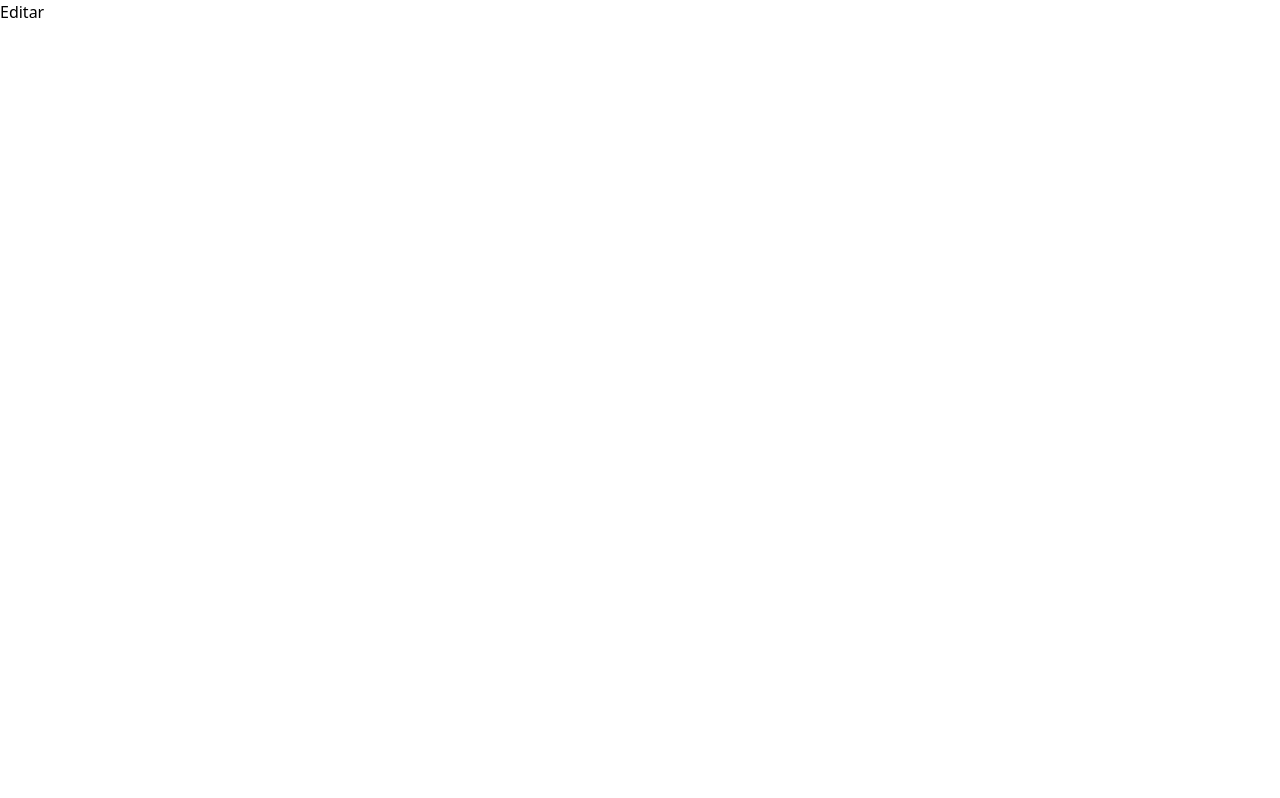
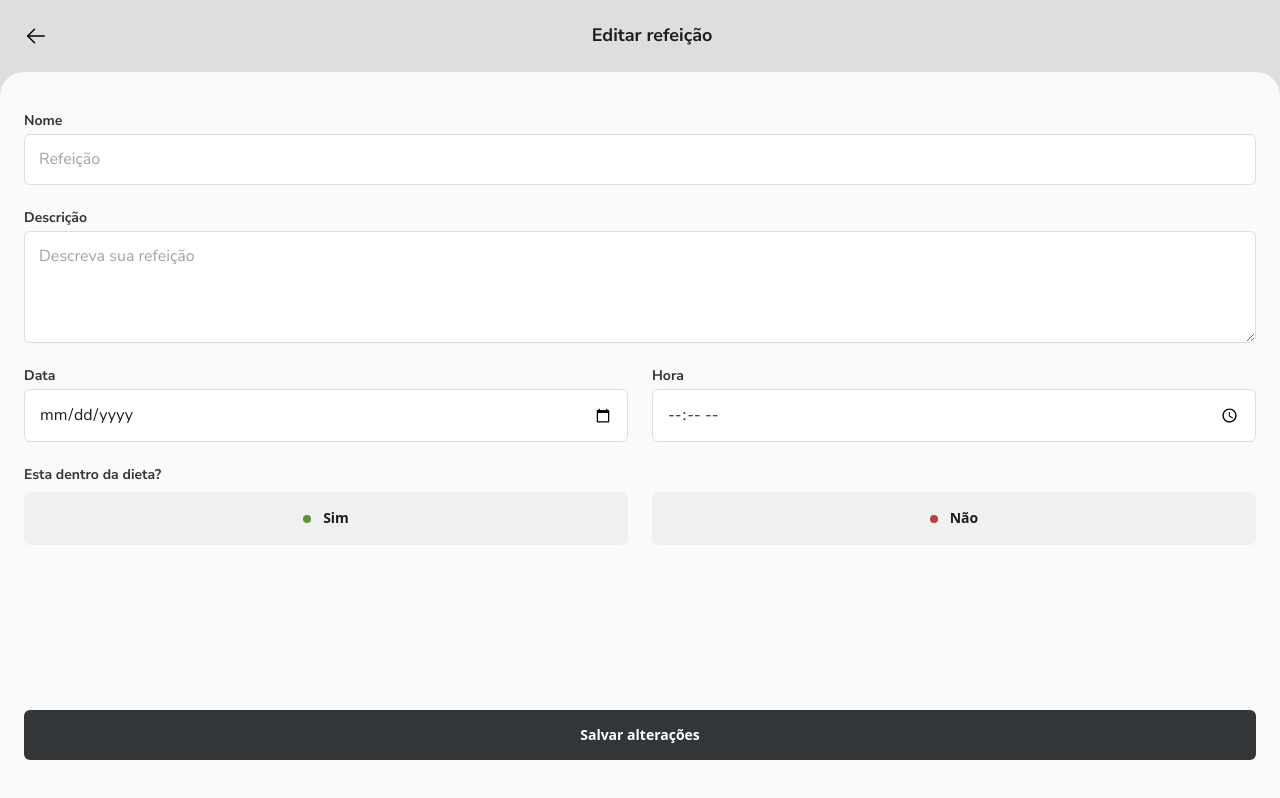
Before and after one commit to Du-devBR/daily-diet-web, a React (Vite) app: page /edit in a window 1280 px wide. Built offline with nearby package versions, Linux system fonts and the light colour scheme.

Commit message:
feat: criado estrutura e estilização editMeal

```diff
--- a/src/screens/editMeal/index.tsx
+++ b/src/screens/editMeal/index.tsx
@@ -1,7 +1,147 @@
+
+import {ArrowLeft} from 'phosphor-react'
+import { Link } from 'react-router-dom';
+import { formattedDate } from '../../util/formatDate';
+import { SubmitHandler, useForm } from 'react-hook-form';
+import { useState } from 'react';
+interface IMeal {
+  name: string,
+  description: string,
+  data?: string,
+  hour?: string
+  isDiet: boolean | null,
+  createdAt: Date
+}
+
 export function EditMeal() {
+  const [isDiet, setIsDiet] = useState<boolean | null>(null)
+  const {register, handleSubmit, reset, setError, clearErrors, formState: {errors}} = useForm<IMeal>()
+
+  function checkStateIsDiet(){
+    if(isDiet === null){
+      setError('isDiet', {
+        message: "Selecione sim ou não"
+      })
+    }
+  }
+
+  const handleRegisterNewMeal: SubmitHandler<IMeal> = (dados) =>{
+    const { data, hour } = dados;
+
+    if(Object.keys(errors).length === 0){
+      if(data && hour && isDiet !== null){
+        const form = {
+          ...dados,
+          createdAt: formattedDate(data, hour),
+          isDiet: isDiet
+        }
+        console.log(form);
+        reset()
+        setIsDiet(null)
+      }
+      if(isDiet === null){
+        setError('isDiet', {
+          message: "Selecione sim ou não"
+        })
+      }
+    }
+  }
+
   return (
-    <div>
-      <h1>Editar</h1>
+    <div className=" bg-BaseGray500">
+      <header className='flex items-start w-full text-center p-6'>
+        <Link to={"/meal"}><ArrowLeft className=' w-6 h-6'/></Link>
+        <h1 className=' text-titleS text-BaseGray100 font-nunito m-auto'>Editar refeição</h1>
+      </header>
+      <form
+        onSubmit={handleSubmit(handleRegisterNewMeal)}
+        className=' flex flex-col gap-6 w-full calc-manege-height px-6 py-10 bg-BaseGray700 rounded-t-3xl'>
+        <div className='flex flex-col gap-1 w-full'>
+          <label className=' text-titleXS text-BaseGray200 font-nunito' htmlFor="">Nome</label>
+          <input
+            className={`w-full p-3.5 border border-BaseGray500 rounded-md text-bodyM text-BaseGray100 font-nunito outline-none ${errors.name ? ' bg-BrandRedLight border-BrandRedDark' : ''}`}
+            type="text"
+            placeholder={errors.name ? errors.name.message : "Refeição"}
+            {...register("name",
+              {
+                required: "Nome deve ser maior que 2 letras",
+                minLength: 2
+              }
+            )}
+          />
+
+        </div>
+        <div className='flex flex-col gap-1 w-full'>
+          <label className=' text-titleXS text-BaseGray200 font-nunito' htmlFor="">Descrição</label>
+          <textarea
+            className= {`w-full p-3.5 h-28 border border-BaseGray500 rounded-md text-bodyM text-BaseGray100 font-nunito outline-none ${errors.description ? ' bg-BrandRedLight border-BrandRedDark' : ''}`}
+            placeholder={errors.description ? errors.description.message : "Descreva sua refeição"}
+            {...register("description",
+              {
+                required: 'Preencha uma descrição',
+                minLength: 1
+              }
+            )}
+          />
+        </div>
+        <div className='flex gap-6'>
+          <div className='flex flex-col gap-1 w-full'>
+            <label className=' text-titleXS text-BaseGray200 font-nunito' htmlFor="">Data</label>
+            <input
+              className={`w-full p-3.5 border border-BaseGray500 rounded-md text-bodyM text-BaseGray100 font-nunito outline-none ${errors.data ? ' bg-BrandRedLight border-BrandRedDark' : ''}`}
+              type="date"
+              placeholder={errors.data && errors.data.message}
+              {...register("data",
+                {required: "Data invalida"}
+              )}
+            />
+          </div>
+          <div className='flex flex-col gap-1 w-full'>
+            <label className=' text-titleXS text-BaseGray200 font-nunito' htmlFor="">Hora</label>
+            <input
+              className={`w-full p-3.5 border border-BaseGray500 rounded-md text-bodyM text-BaseGray100 font-nunito outline-none ${errors.hour ? ' bg-BrandRedLight border-BrandRedDark' : ''}`}
+              type="time"
+              placeholder={errors.hour && errors.hour.message}
+              {...register("hour",
+                {required: "Hora invalida"}
+              )}
+            />
+          </div>
+        </div>
+        <div className='flex flex-col'>
+          <label className=' text-BaseGray200 text-titleXS font-nunito' htmlFor="">Esta dentro da dieta?</label>
+          <div className='flex gap-6 w-full mt-2'>
+            <button
+              type='button'
+              onClick={() => {
+                  setIsDiet(true),
+                  clearErrors('isDiet')
+                }
+              }
+              className={`mt-auto w-full button-select-green ${isDiet === true ? 'active' : ''} ${errors.isDiet ? 'animate-pulse bg-BrandGreenLight' : ''}`}
+                >
+                  <div className=' w-2 h-2 rounded-full bg-BrandGreenDark'></div>Sim
+            </button>
+            <button
+              type='button'
+              onClick={() => {
+                setIsDiet(false),
+                clearErrors('isDiet')
+              }}
+              className={`mt-auto w-full button-select-red ${isDiet === false ? 'active' : ''} ${errors.isDiet ? 'animate-pulse bg-BrandRedLight' : ''}`}
+                >
+                  <div className=' w-2 h-2 rounded-full bg-BrandRedDark disabled:bg-red-500'></div>Não
+            </button>
+          </div>
+          {errors.isDiet && <p className=' text-bodyS text-BrandRedDark font-nunito mt-4'>{errors.isDiet.message}</p>}
+        </div>
+        <button
+          onClick={() => checkStateIsDiet()}
+          type='submit'
+          className='active-solid-button mt-auto w-full'
+            >Salvar alterações
+        </button>
+      </form>
     </div>
   );
 }
```
